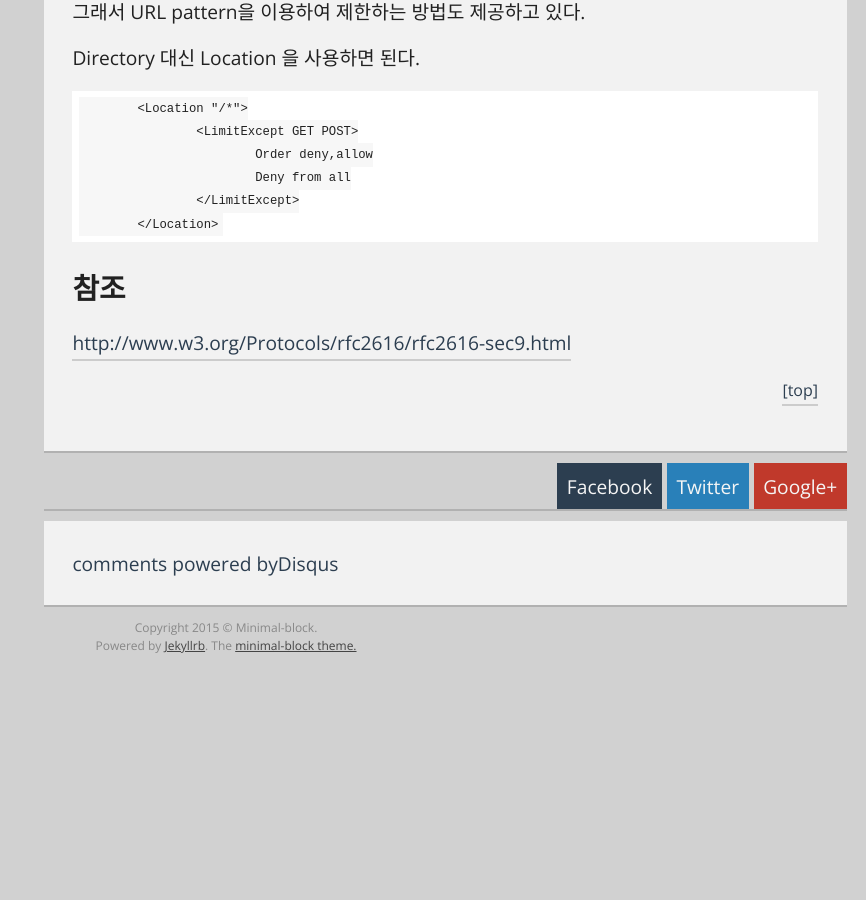
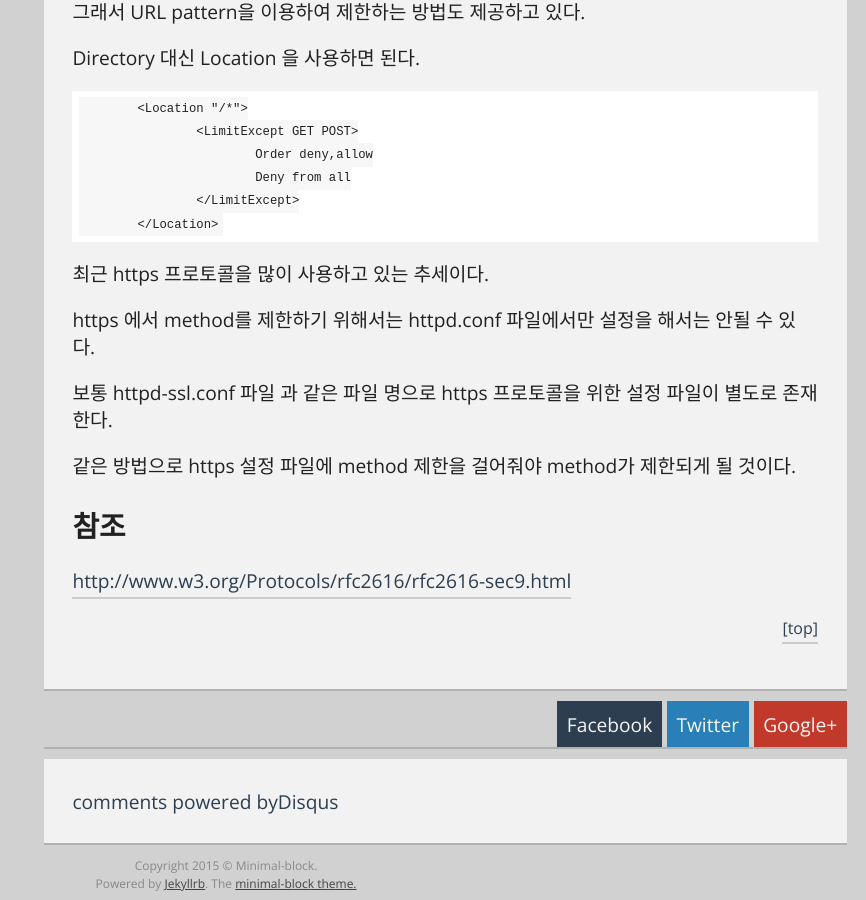
Before and after one commit to kdsr2z0/kdsr2z0.github.io, a Jekyll site: the page built from _posts/2015-04-12-HttpMethodLimit.md, in a window 1280 px wide and 900 px high, scrolled down 2840 px. Shown: the whole window, without its empty margins (414-1280 px from the left). Built offline with Jekyll 4.4.1, drawn with Linux system fonts in a browser that asks for light colours; Markdown is read by kramdown in place of the engine named in the settings; comment, search, counter and statistics services are not loaded; before the commit the page ends 3509 px from its top, so only the background shows below that.

Commit message:
포스트 수정

```diff
--- a/_posts/2015-04-12-HttpMethodLimit.md
+++ b/_posts/2015-04-12-HttpMethodLimit.md
@@ -130,6 +130,15 @@ Directory 대신 Location 을 사용하면 된다.
 		</Location>
 
 
+최근 https 프로토콜을 많이 사용하고 있는 추세이다.
+
+https 에서 method를 제한하기 위해서는 httpd.conf 파일에서만 설정을 해서는 안될 수 있다.
+
+보통 httpd-ssl.conf 파일 과 같은 파일 명으로 https 프로토콜을 위한 설정 파일이 별도로 존재한다.
+
+같은 방법으로 https 설정 파일에 method 제한을 걸어줘야 method가 제한되게 될 것이다.
+
+
 참조
 ----------------
 
```
